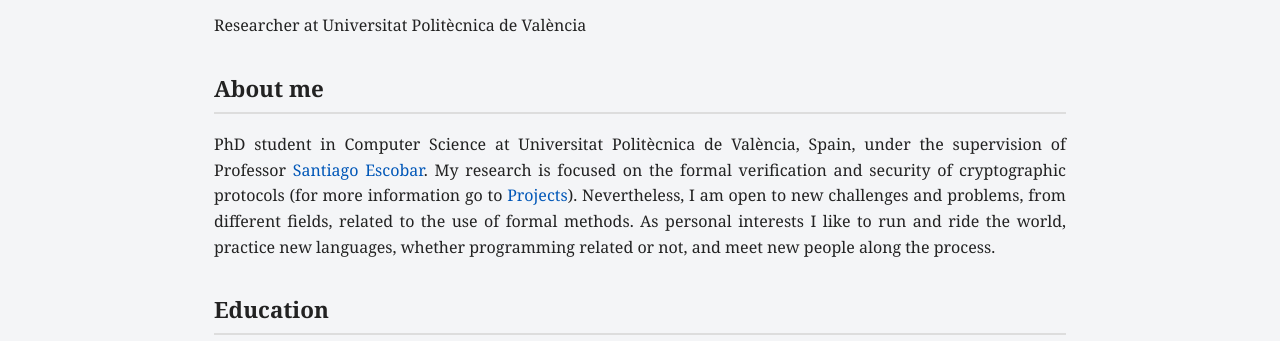
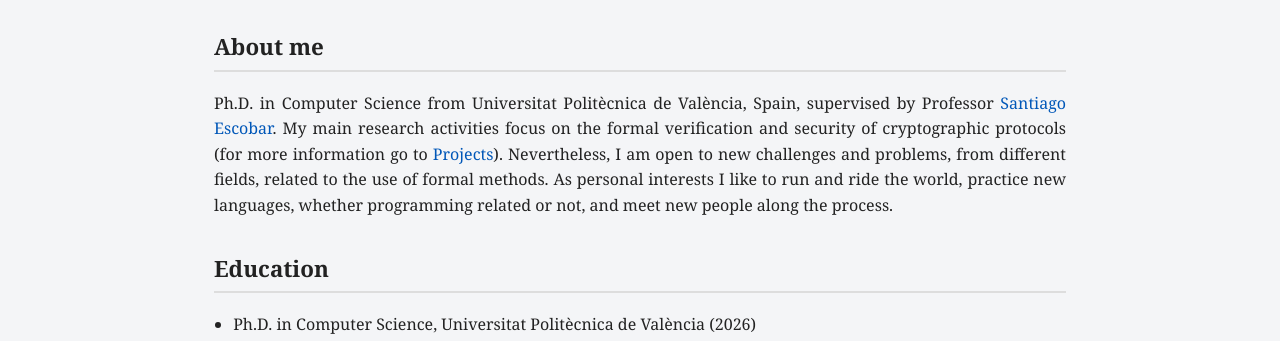
Before and after one commit to v1ct0r-byte/v1ct0r-byte.github.io, a plain HTML site: page index.html in a window 1280 px wide. Shown: the part 392-733 px from the top of the page. Drawn offline with Linux system fonts and the light colour scheme.

Commit message:
Updated.

```diff
--- a/index.html
+++ b/index.html
@@ -16,18 +16,17 @@
             <div class="home-body">
                 <img class="profile-picture" src="./images/profile-picture.jpg" alt="Profile picture of the researcher.">
                 <h1>Víctor García Valero</h1>
-                <p>Researcher at Universitat Politècnica de València</p>
 
                 <h2>About me</h2>
 
                 <p>
-                    PhD student in Computer Science at Universitat Politècnica de València, Spain, under the supervision of Professor <a href="http://personales.upv.es/sanesro/">Santiago Escobar</a>. My research is focused on the formal verification and security of cryptographic protocols (for more information go to <a href="projects.html">Projects</a>). Nevertheless, I am open to new challenges and problems, from different fields, related to the use of formal methods. As personal interests I like to run and ride the world, practice new languages, whether programming related or not, and meet new people along the process.
+                    Ph.D. in Computer Science from Universitat Politècnica de València, Spain, supervised by Professor <a href="http://personales.upv.es/sanesro/">Santiago Escobar</a>. My main research activities focus on the formal verification and security of cryptographic protocols (for more information go to <a href="projects.html">Projects</a>). Nevertheless, I am open to new challenges and problems, from different fields, related to the use of formal methods. As personal interests I like to run and ride the world, practice new languages, whether programming related or not, and meet new people along the process.
                 </p>
 
                 <h2>Education</h2>
 
                 <ul>
-                    <li>PhD in Computer Science, Universitat Politècnica de València (In progress)</li>
+                    <li>Ph.D. in Computer Science, Universitat Politècnica de València (2026)</li>
                     <li>Master's Degree in Software Engineering, Formal Methods and Information Systems, Universitat Politècnica de València (2022)</li>
                     <li>Bachelor's Degree in Computer Science with a major in Software Engineering, Universitat Politècnica de València (2021)</li>
                 </ul>
```
